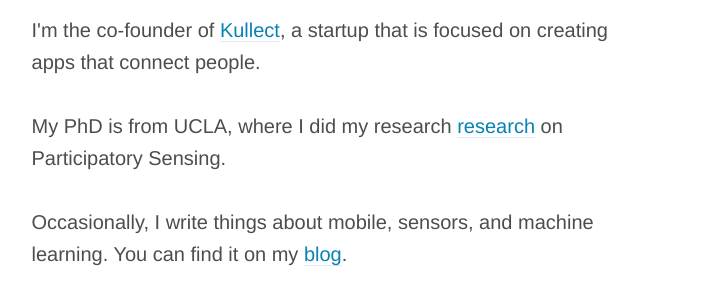
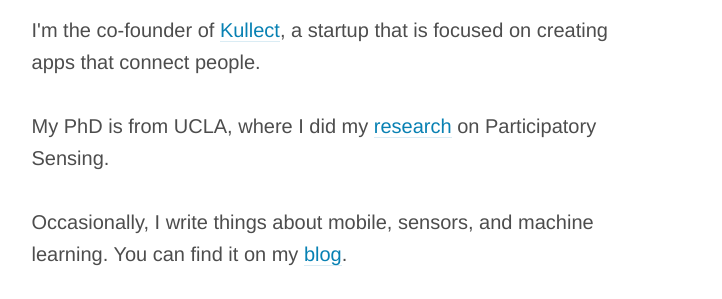
Before and after one commit to thecleanmachine/thecleanmachine.github.io, a plain HTML site: page index.html in a window 1280 px wide. Shown: the part 178-477 px from the top of the page, 64-786 px from the left. Drawn offline with Linux system fonts and the light colour scheme; grey boxes are pictures that could not be loaded.

Commit message:
Spell check :)

```diff
--- a/index.html
+++ b/index.html
@@ -10,7 +10,7 @@
   <article>
     <p>Hello.  My name is <strong>Sasank Reddy</strong></p>
     <p>I'm the co-founder of <a href="http://www.kullect.com">Kullect</a>, a startup that is focused on creating apps that connect people.</p>
-    <p>My PhD is from UCLA, where I did my research <a href="http://blog.sasank.com/research">research</a> on Participatory Sensing.
+    <p>My PhD is from UCLA, where I did my <a href="http://blog.sasank.com/research">research</a> on Participatory Sensing.
     <p>Occasionally, I write things about mobile, sensors, and machine learning.  You can find it on my <a href="http://blog.sasank.com">blog</a>.
     <p>Find me on Twitter: <a href="http://www.twitter.com/thecleanmachine">@thecleanmachine</a></p>
   </article>
```
